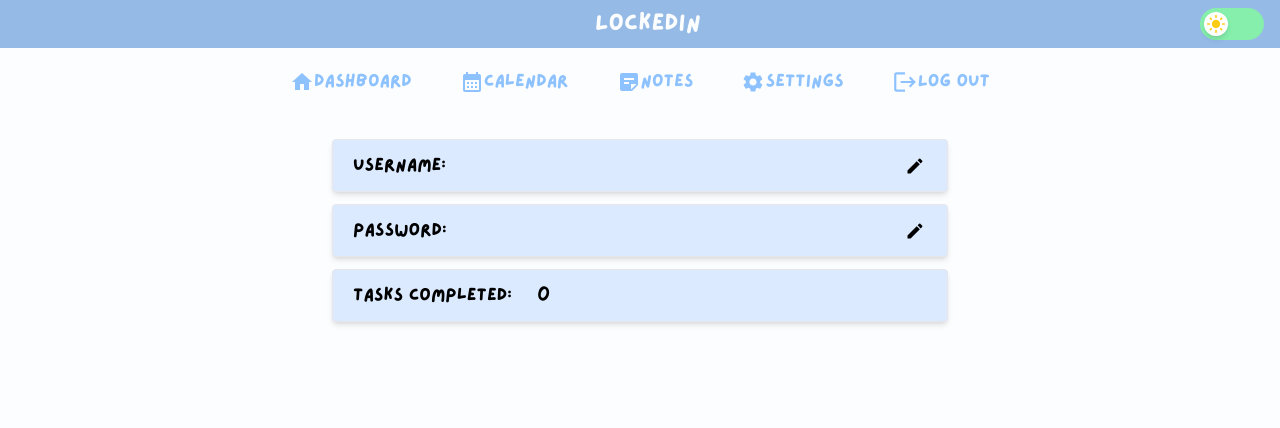
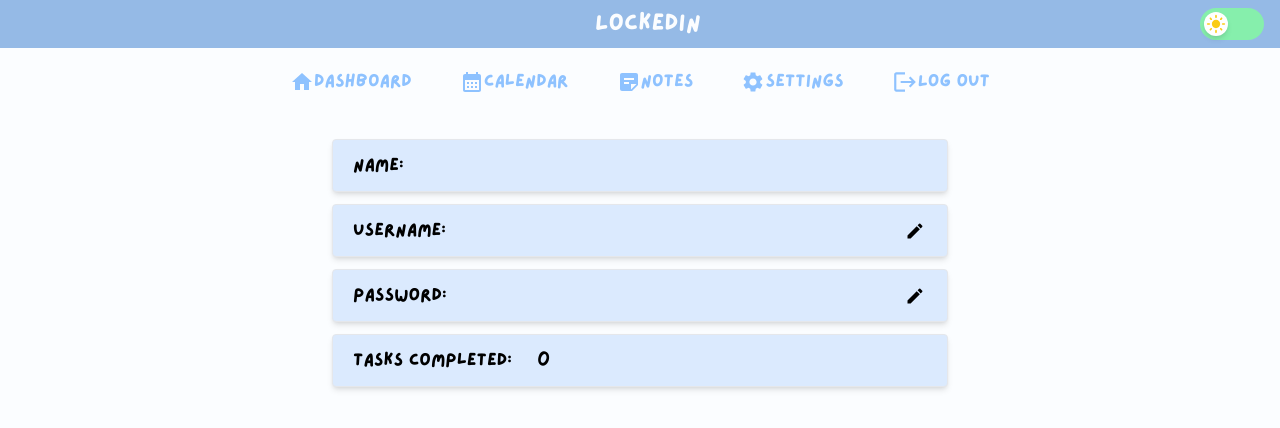
Before and after one commit to 33-Shikamaru/LockedIn, a React (Vite) app: page /settings in a window 1280 px wide. Shown: the top 428 px of the page. Built offline with nearby package versions, Linux system fonts and the light colour scheme.

Commit message:
added name to settings page

```diff
--- a/src/components/Settings.tsx
+++ b/src/components/Settings.tsx
@@ -2,7 +2,6 @@ import Navbar from './Navbar.tsx'
 import Title from './Title.tsx'
 import {useState} from 'react'
 import EditIcon from '@mui/icons-material/Edit';
-import Tooltip from '@mui/material/Tooltip';
 
 const Settings = () => {
     const [data, updateData] = useState(() => {
@@ -54,6 +53,9 @@ const Settings = () => {
     <Title />
     <Navbar />
     <div className='flex flex-col items-center justify-center p-6 gap-3'>
+        <div className='flex flex-row items-center justify-between w-1/2 p-3 bg-blue-100 border rounded shadow-md dark:bg-[] dark:text-white dark:bg-[#95BAE6] dark:border-[#345376]'>
+            <label className='pl-2'>Name: <span className='ml-5'>{data.name}</span></label>
+        </div>
         <div className='flex flex-row items-center justify-between w-1/2 p-3 bg-blue-100 border rounded shadow-md dark:bg-[] dark:text-white dark:bg-[#95BAE6] dark:border-[#345376]'>
         <label className='pl-2'>Username: {isEditingUsername ? (
         <input
```
